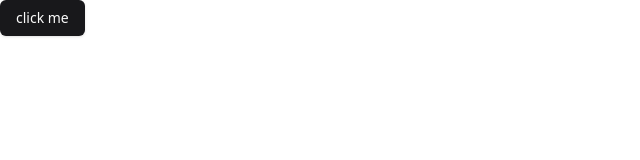
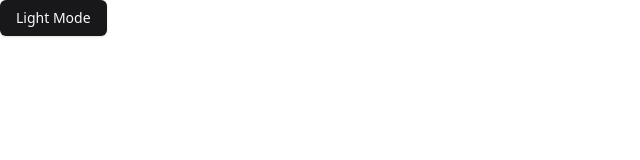
Before and after one commit to JasperCDev/Portfolio, a Next.js app: page / in a window 1280 px wide. Shown: the top 160 px of the page, without its empty margins (0-640 px from the left). Built offline with nearby package versions, Linux system fonts and the light colour scheme.

Commit message:
theme toggle

```diff
--- a/package.json
+++ b/package.json
@@ -14,6 +14,7 @@
     "clsx": "^2.1.1",
     "lucide-react": "^0.468.0",
     "next": "15.0.4",
+    "next-themes": "^0.4.4",
     "react": "^19.0.0",
     "react-dom": "^19.0.0",
     "tailwind-merge": "^2.5.5",
--- a/src/app/layout.tsx
+++ b/src/app/layout.tsx
@@ -1,5 +1,6 @@
 import type { Metadata } from "next";
 import "./globals.css";
+import { ThemeProvider } from "next-themes";
 
 export const metadata: Metadata = {
   title: "Create Next App",
@@ -13,7 +14,17 @@
 }>) {
   return (
     <html lang="en">
-      <body>{children}</body>
+      <body>
+        {" "}
+        <ThemeProvider
+          attribute="class"
+          defaultTheme="system"
+          enableSystem
+          disableTransitionOnChange
+        >
+          {children}
+        </ThemeProvider>
+      </body>
     </html>
   );
 }
--- a/src/app/page.tsx
+++ b/src/app/page.tsx
@@ -1,6 +1,12 @@
 "use client";
 import { Button } from "@/components/ui/button";
+import { useTheme } from "next-themes";
 
 export default function Home() {
-  return <Button onClick={() => alert("click me")}>click me</Button>;
+  const { theme, setTheme } = useTheme();
+  return (
+    <Button onClick={() => setTheme(theme === "light" ? "dark" : "light")}>
+      {theme === "light" ? "Dark Mode" : "Light Mode"}
+    </Button>
+  );
 }
--- /dev/null
+++ b/src/components/theme-provider.tsx
@@ -0,0 +1,11 @@
+"use client";
+
+import * as React from "react";
+import { ThemeProvider as NextThemesProvider } from "next-themes";
+
+export function ThemeProvider({
+  children,
+  ...props
+}: React.ComponentProps<typeof NextThemesProvider>) {
+  return <NextThemesProvider {...props}>{children}</NextThemesProvider>;
+}
```
Also changed, not shown: 1 other file (tests, documents, lock files or other folders).
